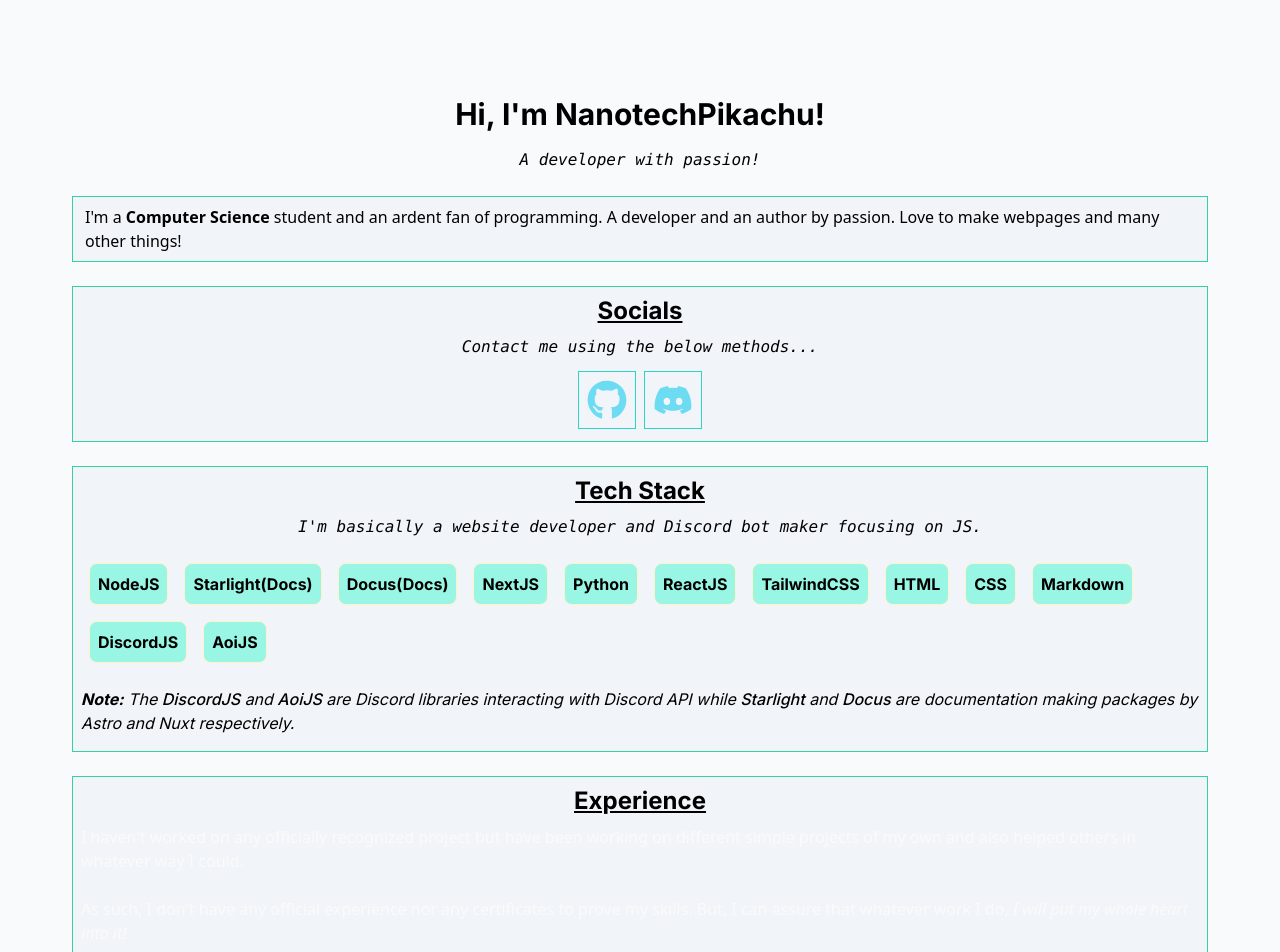
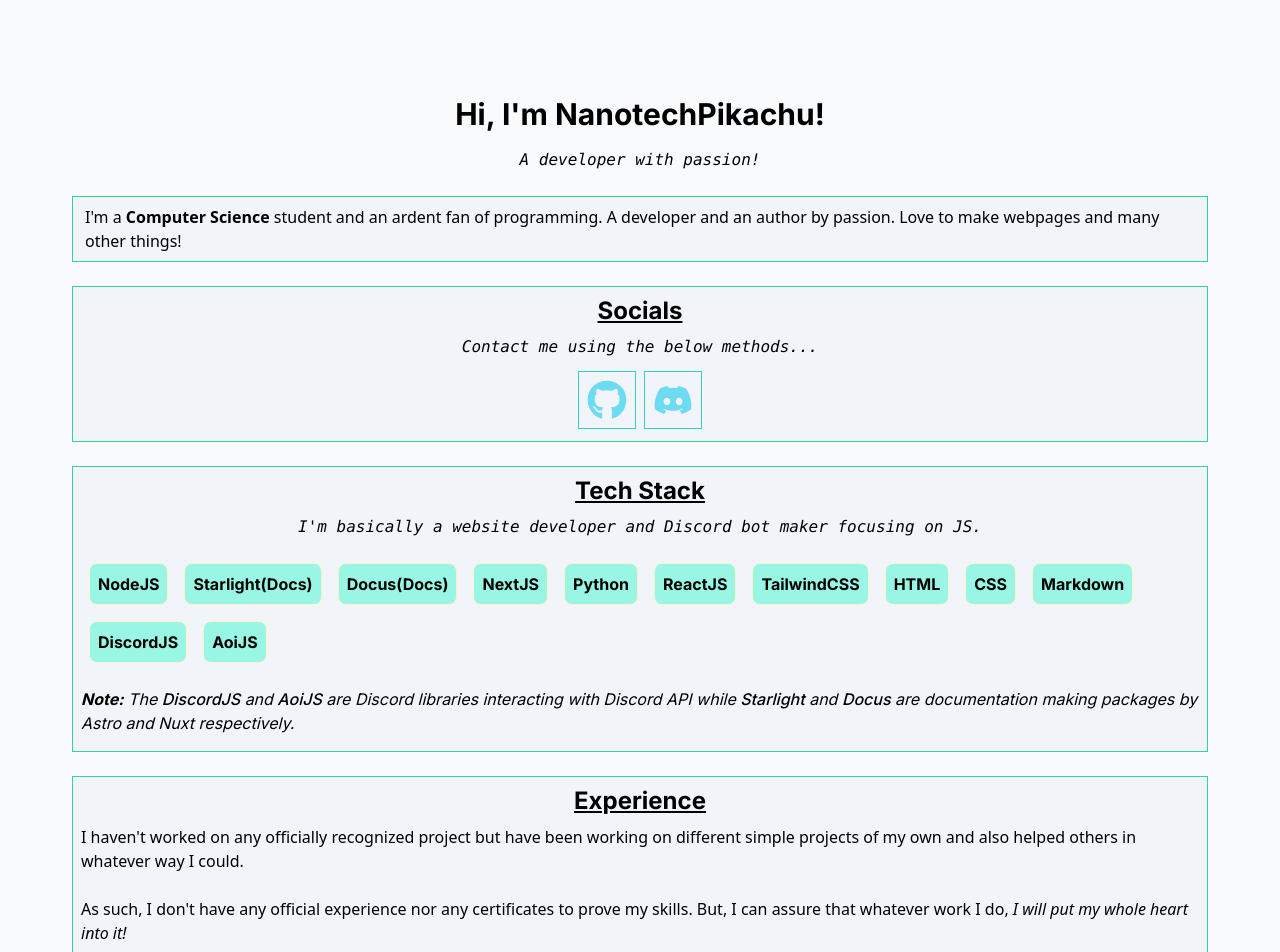
Before and after one commit to NanotechPikachu/Portfolio, a Next.js app: page / in a window 1280 px wide. Shown: the top 952 px of the page. Built offline with nearby package versions, Linux system fonts and the light colour scheme.

Commit message:
Update Exp.jsx

```diff
--- a/src/components/Exp.jsx
+++ b/src/components/Exp.jsx
@@ -3,7 +3,7 @@ export default function Exp() {
     <>
     <div className="mr-2 ml-2 mt-6 border dark:border-emerald-600 border-emerald-400 dark:bg-[#2E3532] bg-slate-100">
     <h2 className="text-center text-xl md:text-2xl text-black dark:text-white font-bold mt-2"><u>Experience</u></h2>
-    <p className="ml-2 mr-2 mt-2 mb-2 dark:text-slate-50 text-zinc-50 text-left font-sans md:text-base text-sm">
+    <p className="ml-2 mr-2 mt-2 mb-2 dark:text-slate-50 text-black text-left font-sans md:text-base text-sm">
 I haven&apos;t worked on any officially recognized project but have been working on different simple projects of my own and also helped others in whatever way I could.
 <br /> <br />
 As such, I don&apos;t have any official experience nor any certificates to prove my skills. But, I can assure that whatever work I do, <i>I will put my whole heart into it!</i>
```
